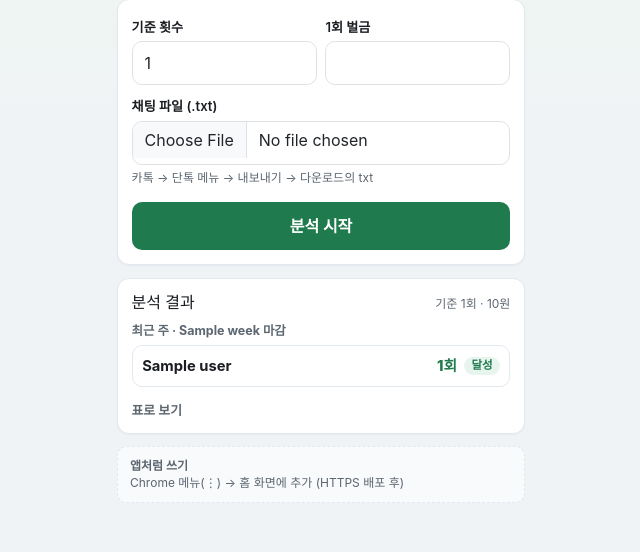
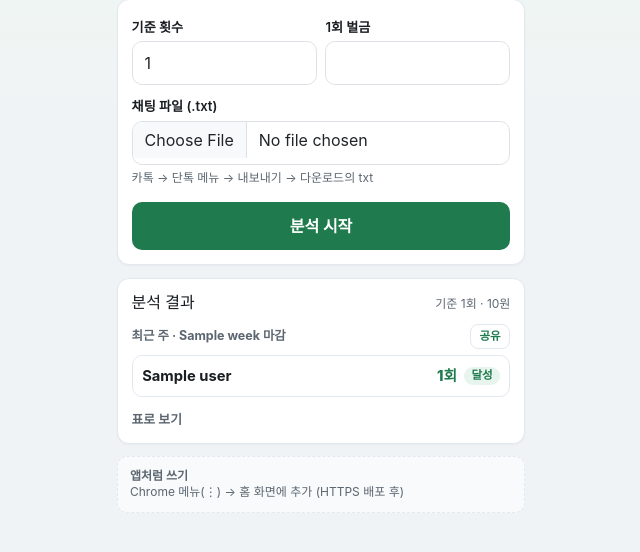
Before and after one commit to HanHoing/kakao_ounwan, a Flask app: template templates/index.html in a window 1280 px wide. Shown: the part 74-626 px from the top of the page, without its empty margins (319-959 px from the left). Run offline with Flask 3, Linux system fonts and the light colour scheme; the template is opened without the code that fills it: most values are stand-ins (such as "Sample title", 1, 10 or a date in 2020).

Commit message:
공유버튼 추가

```diff
--- a/static/css/app.css
+++ b/static/css/app.css
@@ -139,11 +139,42 @@ body {
   padding-top: 0.75rem;
 }
 
+.week-head {
+  display: flex;
+  align-items: center;
+  justify-content: space-between;
+  gap: 0.5rem;
+  margin-bottom: 0.4rem;
+}
+
 .week-title {
   font-size: 0.78rem;
   font-weight: 700;
-  margin: 0 0 0.4rem;
+  margin: 0;
   color: var(--muted);
+  min-width: 0;
+}
+
+.btn-share {
+  flex-shrink: 0;
+  border: 1px solid var(--border);
+  background: #fff;
+  color: var(--accent);
+  font-size: 0.72rem;
+  font-weight: 700;
+  line-height: 1;
+  padding: 0.35rem 0.55rem;
+  border-radius: 8px;
+  cursor: pointer;
+}
+
+.btn-share:disabled {
+  opacity: 0.6;
+  cursor: wait;
+}
+
+.week-block.is-capturing .btn-share {
+  visibility: hidden;
 }
 
 .result-list {
--- a/templates/index.html
+++ b/templates/index.html
@@ -13,7 +13,7 @@
   <link rel="icon" href="/static/icons/icon-192.png" type="image/png">
   <link rel="apple-touch-icon" href="/static/icons/icon-192.png">
   <link href="https://cdn.jsdelivr.net/npm/bootstrap@5.3.0/dist/css/bootstrap.min.css" rel="stylesheet">
-  <link href="/static/css/app.css?v=2" rel="stylesheet">
+  <link href="/static/css/app.css?v=3" rel="stylesheet">
 </head>
 <body>
 <div class="app-shell">
@@ -51,18 +51,14 @@
   {% endif %}
 
   {% if weeks is defined and weeks %}
-    <section class="panel">
-      <div class="results-head">
-        <h2>분석 결과</h2>
-        <p class="hint" style="margin:0;">기준 {{ out_count }}회 · {{ "{:,}".format(money) }}원</p>
-      </div>
-
-      {# 최근 주만 바로 표시 #}
-      {% set latest = weeks[0] %}
+    {% macro render_week(week, title) %}
       <div class="week-block">
-        <h3 class="week-title">최근 주 · {{ latest.week }} 마감</h3>
+        <div class="week-head">
+          <h3 class="week-title">{{ title }}</h3>
+          <button type="button" class="btn-share" data-week="{{ week.week }}">공유</button>
+        </div>
         <div class="result-list">
-          {% for row in latest.rows %}
+          {% for row in week.rows %}
             <article class="result-row">
               <div class="user">{{ row.User }}</div>
               <div class="count">{{ row.Count }}회</div>
@@ -150,10 +140,87 @@
   (function () {
     var form = document.getElementById("analyzeForm");
     var btn = document.getElementById("submitBtn");
-    if (!form || !btn) return;
-    form.addEventListener("submit", function () {
-      btn.disabled = true;
-      btn.textContent = "분석 중…";
+    if (form && btn) {
+      form.addEventListener("submit", function () {
+        btn.disabled = true;
+        btn.textContent = "분석 중…";
+      });
+    }
+  })();
+
+  (function () {
+    function downloadBlob(blob, filename) {
+      var url = URL.createObjectURL(blob);
+      var a = document.createElement("a");
+      a.href = url;
+      a.download = filename;
+      document.body.appendChild(a);
+      a.click();
+      a.remove();
+      setTimeout(function () { URL.revokeObjectURL(url); }, 1000);
+    }
+
+    function canvasToBlob(canvas) {
+      return new Promise(function (resolve, reject) {
+        canvas.toBlob(function (blob) {
+          if (blob) resolve(blob);
+          else reject(new Error("이미지 생성 실패"));
+        }, "image/png");
+      });
+    }
+
+    async function shareWeekBlock(weekBlock, weekLabel, shareBtn) {
+      weekBlock.classList.add("is-capturing");
+      shareBtn.disabled = true;
+      var prevText = shareBtn.textContent;
+      shareBtn.textContent = "만드는 중…";
+      try {
+        var canvas = await html2canvas(weekBlock, {
+          backgroundColor: "#ffffff",
+          scale: Math.min(2, window.devicePixelRatio || 2),
+          useCORS: true,
+        });
+        var blob = await canvasToBlob(canvas);
+        var filename = "오운완_" + weekLabel + ".png";
+        var file = new File([blob], filename, { type: "image/png" });
+        var shareData = {
+          files: [file],
+          title: "오운완 " + weekLabel,
+          text: "오운완 " + weekLabel + " 마감",
+        };
+
+        if (navigator.canShare && navigator.canShare(shareData)) {
+          await navigator.share(shareData);
+        } else if (navigator.share) {
+          try {
+            await navigator.share(shareData);
+          } catch (err) {
+            if (err && err.name === "AbortError") return;
+            downloadBlob(blob, filename);
+          }
+        } else {
+          downloadBlob(blob, filename);
+        }
+      } catch (err) {
+        if (err && err.name === "AbortError") return;
+        alert("공유에 실패했습니다. 다시 시도해 주세요.");
+      } finally {
+        weekBlock.classList.remove("is-capturing");
+        shareBtn.disabled = false;
+        shareBtn.textContent = prevText;
+      }
+    }
+
+    document.querySelectorAll(".btn-share").forEach(function (shareBtn) {
+      shareBtn.addEventListener("click", function () {
+        var weekBlock = shareBtn.closest(".week-block");
+        var weekLabel = shareBtn.getAttribute("data-week") || "week";
+        if (!weekBlock || typeof html2canvas !== "function") {
+          alert("공유 기능을 불러오지 못했습니다.");
+          return;
+        }
+        shareWeekBlock(weekBlock, weekLabel, shareBtn);
+      });
     });
   })();
 </script>
```
Also changed, not shown: other parts of templates/index.html (+12 -18 lines).
